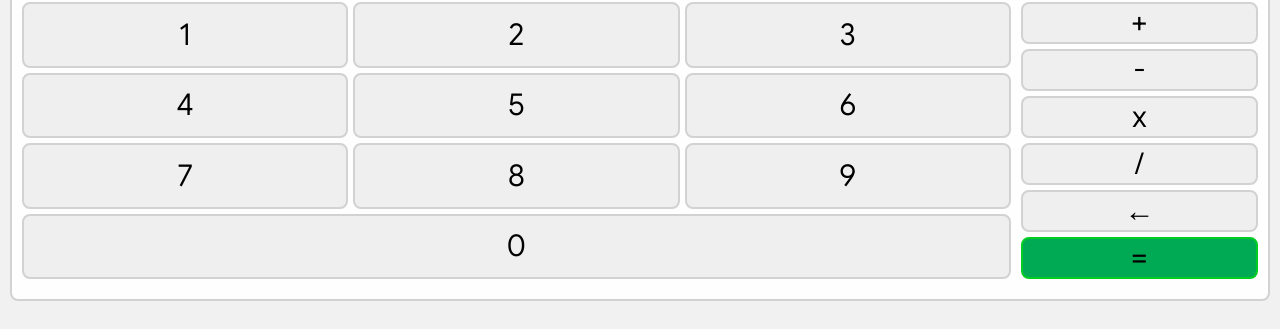
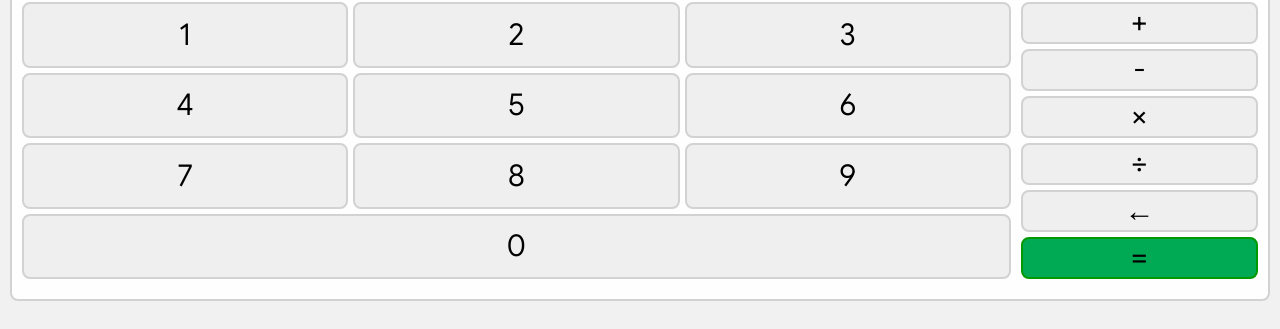
Before and after one commit to Yago-Mamud/calculator, a plain HTML site: page project/index.html in a window 1280 px wide. Shown: the part 160-489 px from the top of the page. Drawn offline with Linux system fonts and the light colour scheme.

Commit message:
small UI changes

```diff
--- a/project/index.html
+++ b/project/index.html
@@ -31,8 +31,8 @@
 			<div class="operations">
 				<button class="calcButton" value="+">+</button>
 				<button class="calcButton" value="-">-</button>
-				<button class="calcButton" value="*">x</button>
-				<button class="calcButton" value="/">/</button>
+				<button class="calcButton" value="*">×</button>
+				<button class="calcButton" value="/">÷</button>
 				<button id="backspace">←</button>
 				<button id="calcHandler">=</button>
 			</div>
--- a/project/style.css
+++ b/project/style.css
@@ -134,7 +134,7 @@ input, button {
 }
 #calcHandler {
 	background-color: #00AA55;
-	border-color: #00CC22;
+	border-color: #009900;
 }
 #calcHandler:hover {
 	opacity: 0.9;
```
